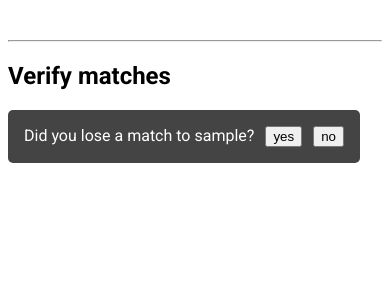
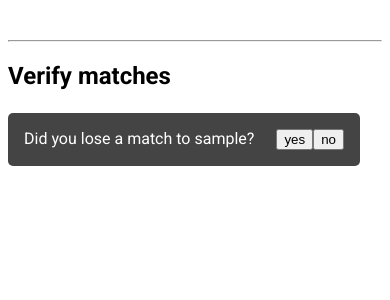
Before and after one commit to mwiens91/CommonRank, a Django app: page /leaderboard/1/member/1/verify_matches in a window 390 px wide. Shown: the part 184-484 px from the top of the page. Run offline with Django 3.2, Linux system fonts and the light colour scheme; tables that the repository leaves empty hold one stand-in row (values such as "Sample post"); parts of the project's set-up code (start-up, migrations or seed data) failed here and were passed over.

Commit message:
Make verify matches page mobile friendly

```diff
--- a/static/style.css
+++ b/static/style.css
@@ -165,15 +165,15 @@ tbody th{
 /* The grid showing the matches to verify */
 .verifymatchgrid{
 	display: grid;
-	grid-gap: 3px;
 	background-color: #fff;
 }
 .verifymatchbox {
 	display: flex;
-	justify-content: space-between;
+	justify-content: end;
 	background-color: #444;
 	color: #fff;
 	border-radius: 5px;
 	max-width: 20em;
+	margin: 0.18em 0em;
 	padding: 1em;
 }
--- a/templates/match_verify.html
+++ b/templates/match_verify.html
@@ -17,7 +17,7 @@ This page shows the matches that need verification by a player.
 		<div class="verifymatchgrid">
 			{% for match in matches %}
 				<div class="verifymatchbox">
-					<div>
+					<div style="flex: 1">
 						Did you lose a match to {{ match.winner.profileuser.user.username }}?
 					</div>
 					<form action="{% url 'match_verify' leaderboard.id member.id match.id %}" method="post">
```
